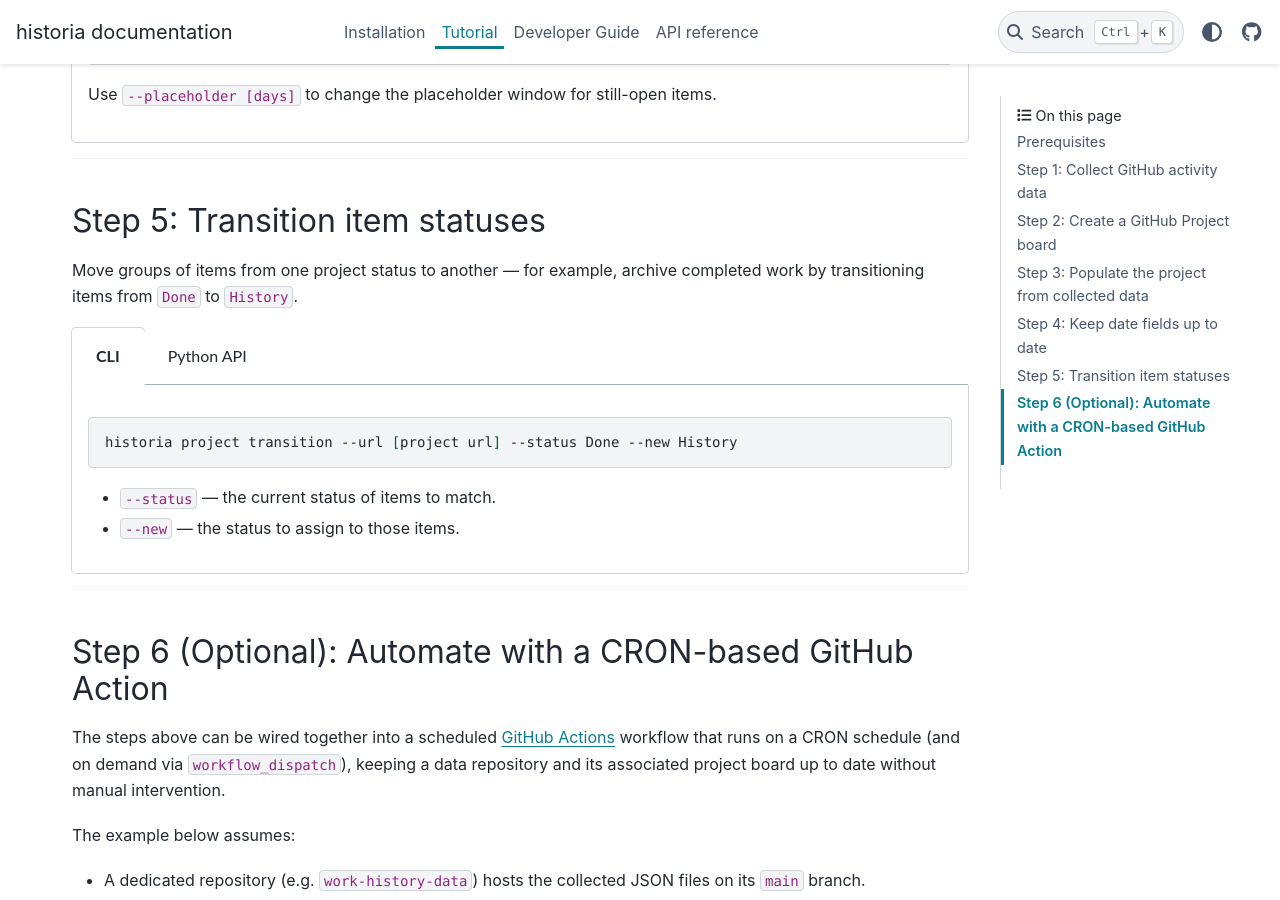
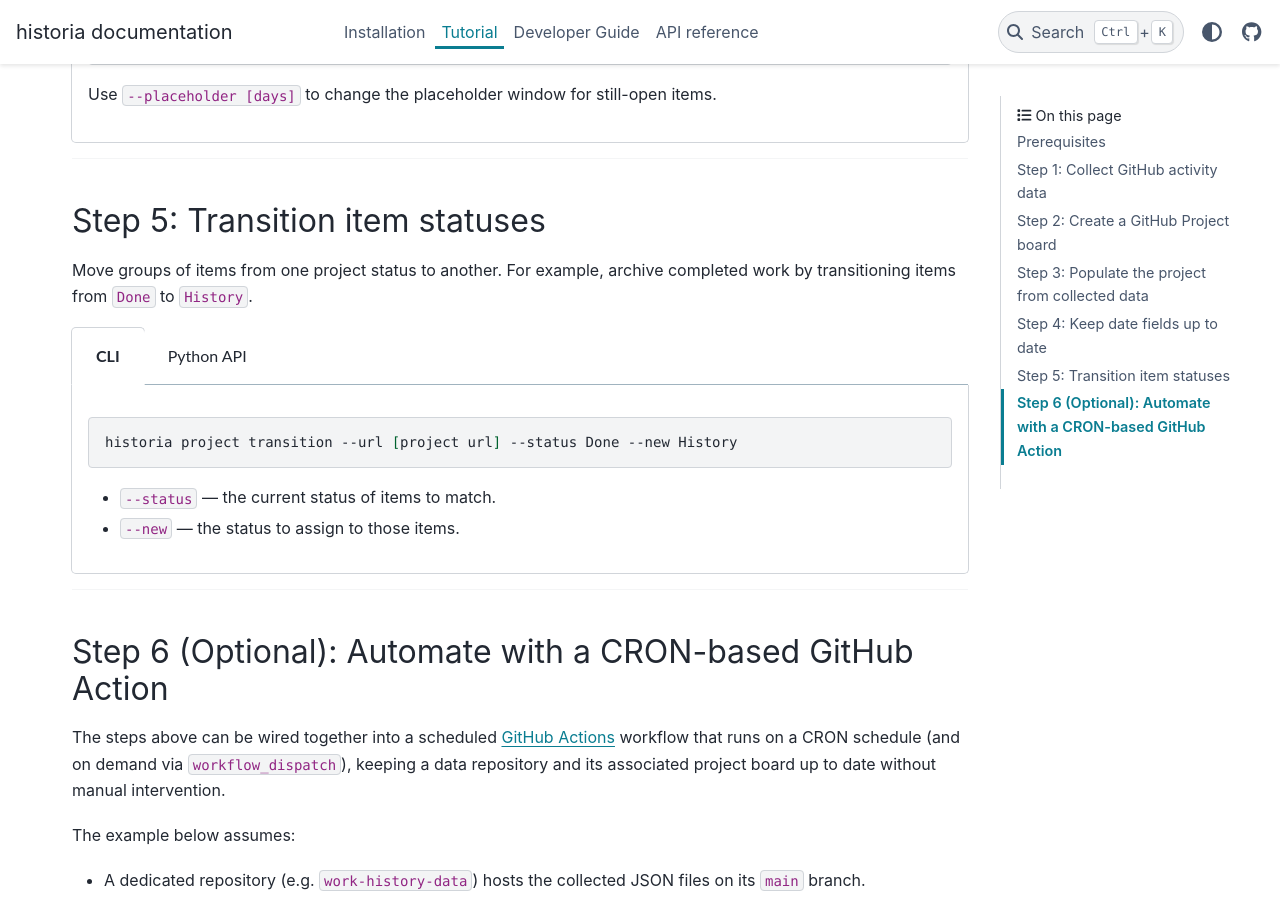
Before and after one commit to CodyCBakerPhD/historia, a Sphinx documentation site: the page built from docs/tutorial/index.md, in a window 1280 px wide and 900 px high, scrolled down 2509 px. Built offline with Sphinx 7.4.7 and the PyData theme 0.15.4, drawn with Linux system fonts in a browser that asks for light colours.

```diff
--- a/docs/tutorial/index.md
+++ b/docs/tutorial/index.md
@@ -151,7 +151,8 @@ historia.project.update_project_item_dates(
 
 ## Step 5: Transition item statuses
 
-Move groups of items from one project status to another — for example, archive completed work by transitioning items from `Done` to `History`.
+Move groups of items from one project status to another.
+For example, archive completed work by transitioning items from `Done` to `History`.
 
 ::::{tabs}
 :::{tab} CLI
```
